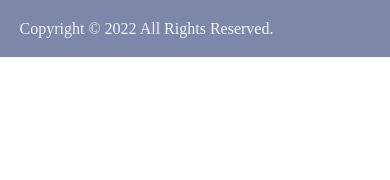
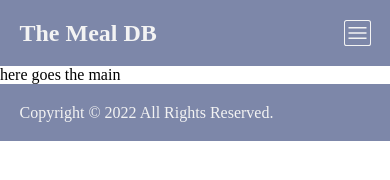
Before and after one commit to gealsanchez/CapstoneModule2, a plain HTML site: page index.html in a window 390 px wide. Drawn offline with nearby package versions, Linux system fonts and the light colour scheme; a web font is replaced by a local one.

Commit message:
Add header mobile version

```diff
--- a/index.html
+++ b/index.html
@@ -6,10 +6,20 @@
   <meta name="viewport" content="width=device-width, initial-scale=1.0">
   <title>TheMealDB</title>
   <link rel="stylesheet" href="style.css">
+  <link rel="stylesheet" href="https://fonts.googleapis.com/css2?family=Material+Symbols+Outlined:opsz,wght,FILL,GRAD@20..48,100..700,0..1,-50..200" />
 </head>
 <body>
-  <header></header>
-  <main></main>
+  <header class="background-style">
+    <nav>
+      <h1>The Meal DB</h1>
+      <button class="background-style">
+        <span class="material-symbols-outlined">menu</span>
+      </button>
+    </nav>
+  </header>
+
+  <main>here goes the main</main>
+
   <footer class="background-style">
     <p>Copyright © 2022 All Rights Reserved.</p>
   </footer>
--- a/style.css
+++ b/style.css
@@ -6,11 +6,33 @@
   font-family: 'Solway', serif;
 }
 
+header,
 footer {
   padding: 5%;
+}
+
+button {
+  display: flex;
+  border-radius: 10%;
+  border: 1.5px solid #f3f3f3;
+  cursor: pointer;
+}
+
+nav {
+  display: flex;
+  justify-content: space-between;
+  align-items: center;
 }
 
 .background-style {
   background-color: #7d87a9;
   color: #f3f3f3;
 }
+
+.material-symbols-outlined {
+  font-variation-settings:
+  'FILL' 0,
+  'wght' 400,
+  'GRAD' 0,
+  'opsz' 48
+}
```
